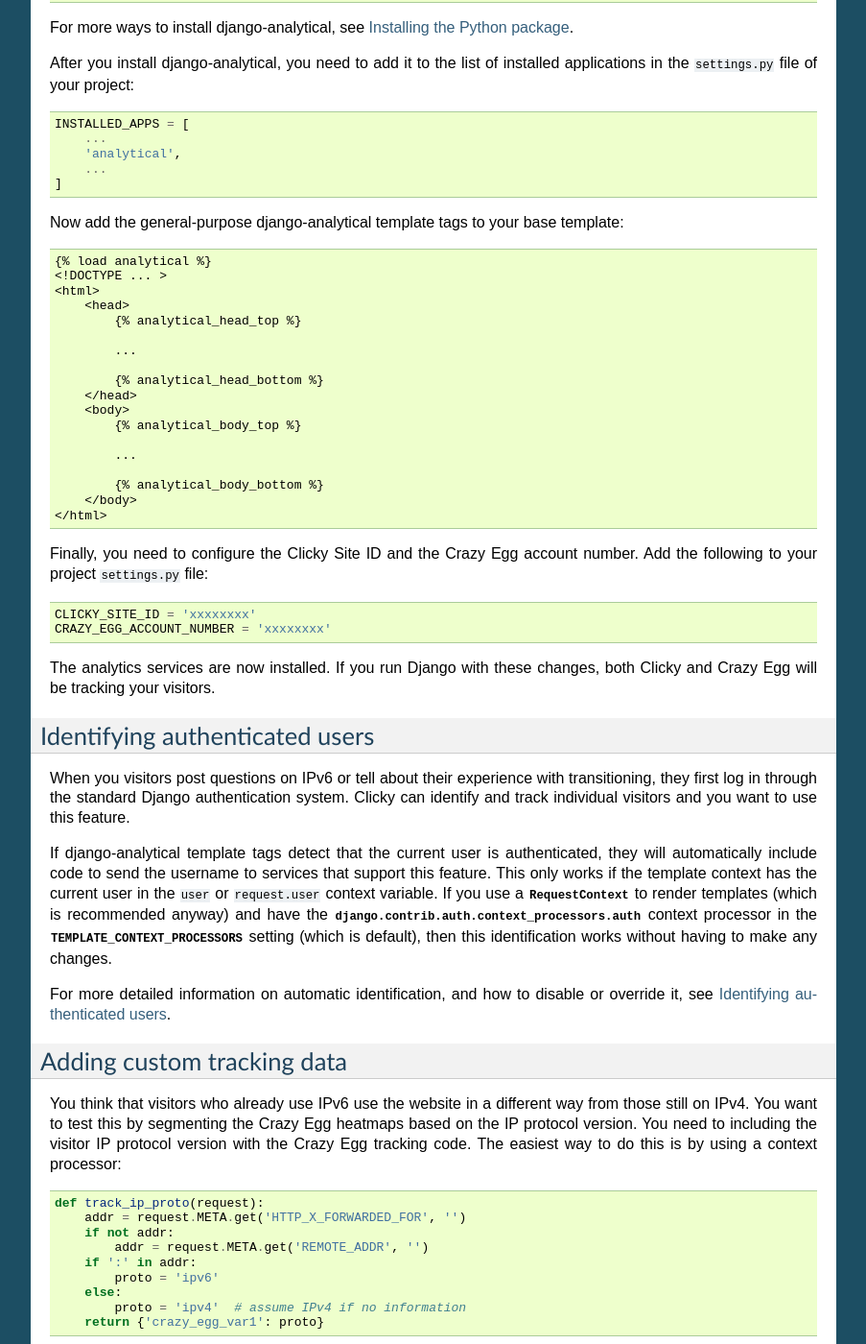
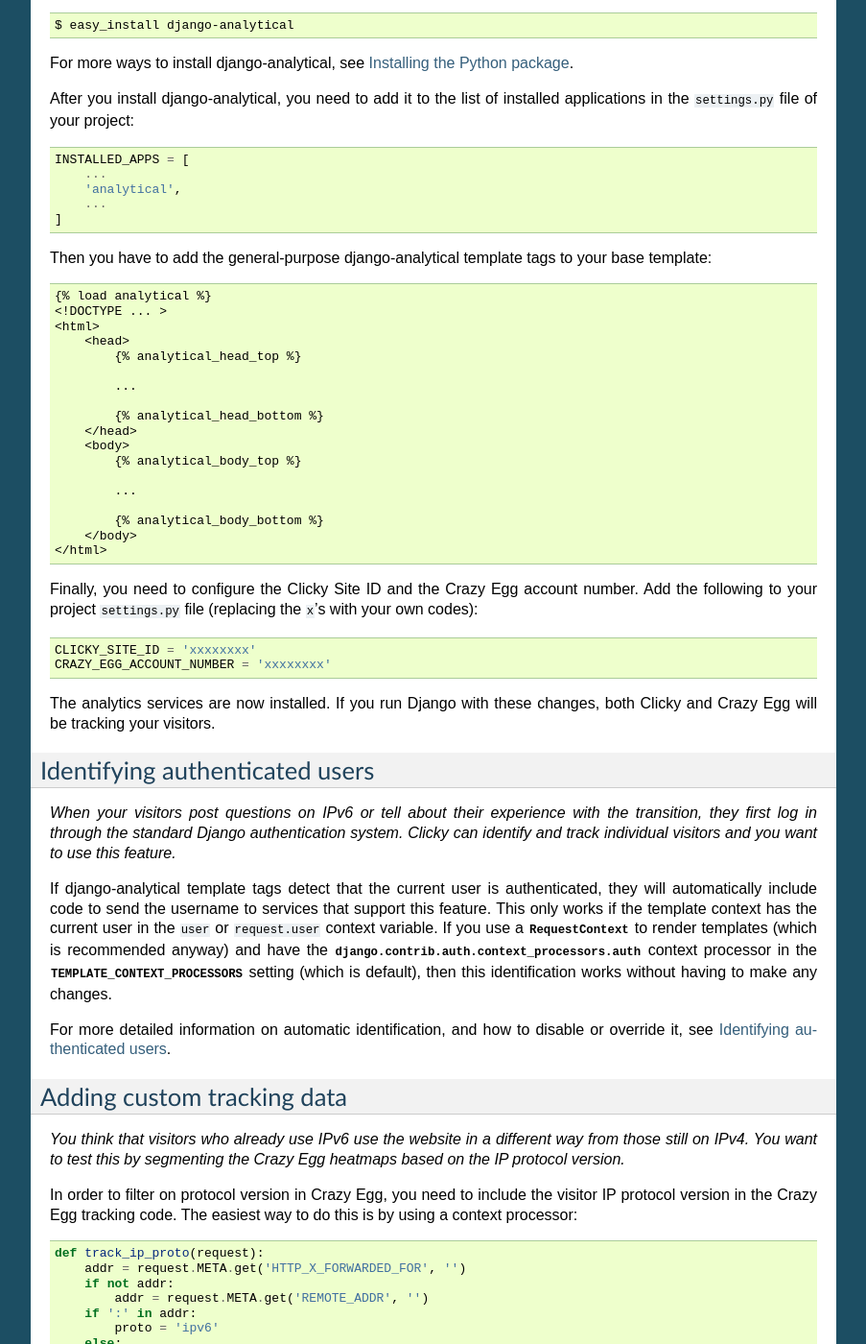
Before and after one commit to jazzband/django-analytical, a Sphinx documentation site: the page built from docs/tutorial.rst, in a window 1280 px wide and 1400 px high, scrolled down 468 px. Shown: the whole window at 96% size, without its empty margins (198-1101 px from the left). Built offline with Sphinx 7.4.7, drawn with Linux system fonts in a browser that asks for light colours; some of the changed text lies outside the part shown.

Commit message:
Fix various documentation typos and missing text

```diff
--- a/README.rst
+++ b/README.rst
@@ -8,6 +8,7 @@
 tracking code to the project templates.  Of course, every service has
 its own specific installation instructions.  Furthermore, you need to
 include your unique identifiers, which then end up in the templates.
+Not very nice.
 
 This application hides the details of the different analytics services
 behind a generic interface, and keeps personal information and
@@ -21,6 +22,7 @@
 * `Chartbeat`_ traffic analysis
 * `Clicky`_ traffic analysis
 * `Crazy Egg`_ visual click tracking
+* `Geckoboard`_ dashboard
 * `Google Analytics`_ traffic analysis
 * `HubSpot`_ inbound marketing
 * `KISSinsights`_ feedback surveys
@@ -30,7 +32,8 @@
 * `Performable`_ web analytics and landing pages
 
 The documentation can be found in the ``docs`` directory or `read
-online`_.  The project source is `hosted by GitHub`_.
+online`_.  The source code and issue tracker are generously `hosted by
+GitHub`_.
 
 If you want to help out with the development of django-analytical, by
 posting detailed bug reports, proposing new features or other analytics
--- a/docs/history.rst
+++ b/docs/history.rst
@@ -27,4 +27,4 @@
 ===========
 
 .. include:: ../README.rst
-    :start-after: The project source is `hosted by GitHub`_.
+    :start-after: GitHub`_.
--- a/docs/install.rst
+++ b/docs/install.rst
@@ -137,6 +137,10 @@
 
 	OPTIMIZELY_ACCOUNT_NUMBER = '1234567'
 
+* :doc:`Performable <services/performable>`::
+
+    PERFORMABLE_API_KEY = '123abc'
+
 
 ----
 
--- a/docs/services/mixpanel.rst
+++ b/docs/services/mixpanel.rst
@@ -115,8 +115,8 @@
 ===============
 
 The django-analytical app integrates the Mixpanel Javascript API in
-templates.  To tracking events in views or other parts of Django, use
-Wes Winham's `django-celery`_ package.
+templates.  To tracking events in views or other parts of Django, you
+can use Wes Winham's `django-celery`_ package.
 
 If you want to track an event in Javascript, use the asynchronous
 notation, as described in the section titled
--- a/docs/tutorial.rst
+++ b/docs/tutorial.rst
@@ -4,12 +4,14 @@
 Tutorial
 ========
 
-In this tutorial you will learn how to install and configure
-django-analytical for basic tracking.  Suppose your Django website
-provides information about the IPv4 to IPv6 transition.  Visitors
-can discuss their problems and help each other make the necessary
-changes to their network infrastructure.  You want to use two
-different analytics services:
+This tutorial show you how to install and configure django-analytical
+for basic tracking, and then briefly touch on two common customization
+issues: visitor identification and custom data tracking data.
+
+*Suppose your Django website provides information about the IPv4 to IPv6
+transition.  Visitors can discuss their problems and help each other
+make the necessary changes to their network infrastructure.*  You want to
+use two different analytics services:
 
 * :doc:`Clicky <services/clicky>` for detailed traffic analysis
 * :doc:`Crazy Egg <services/crazy_egg>` to see where visitors click on
@@ -42,8 +44,8 @@
         ...
     ]
 
-Now add the general-purpose django-analytical template tags to your base
-template::
+Then you have to add the general-purpose django-analytical template tags
+to your base template::
 
     {% load analytical %}
     <!DOCTYPE ... >
@@ -66,7 +68,7 @@
 
 Finally, you need to configure the Clicky Site ID and the Crazy Egg
 account number.  Add the following to your project :file:`settings.py`
-file::
+file (replacing the ``x``'s with your own codes)::
 
     CLICKY_SITE_ID = 'xxxxxxxx'
     CRAZY_EGG_ACCOUNT_NUMBER = 'xxxxxxxx'
@@ -78,10 +80,10 @@
 Identifying authenticated users
 ===============================
 
-When you visitors post questions on IPv6 or tell about their experience
-with transitioning, they first log in through the standard Django
-authentication system.  Clicky can identify and track individual
-visitors and you want to use this feature.
+*When your visitors post questions on IPv6 or tell about their
+experience with the transition, they first log in through the standard
+Django authentication system.  Clicky can identify and track individual
+visitors and you want to use this feature.*
 
 If django-analytical template tags detect that the current user is
 authenticated, they will automatically include code to send the username
@@ -100,12 +102,13 @@
 Adding custom tracking data
 ===========================
 
-You think that visitors who already use IPv6 use the website in a
+*You think that visitors who already use IPv6 use the website in a
 different way from those still on IPv4.  You want to test this by
-segmenting the Crazy Egg heatmaps based on the IP protocol version.  You
-need to including the visitor IP protocol version with the Crazy Egg
-tracking code.  The easiest way to do this is by using a context
-processor::
+segmenting the Crazy Egg heatmaps based on the IP protocol version.*
+
+In order to filter on protocol version in Crazy Egg, you need to
+include the visitor IP protocol version in the Crazy Egg tracking code.
+The easiest way to do this is by using a context processor::
 
     def track_ip_proto(request):
         addr = request.META.get('HTTP_X_FORWARDED_FOR', '')
```
Also changed, not shown: docs/services/clicky.rst (+7 -1 lines), docs/services/performable.rst (+4 -4 lines).
